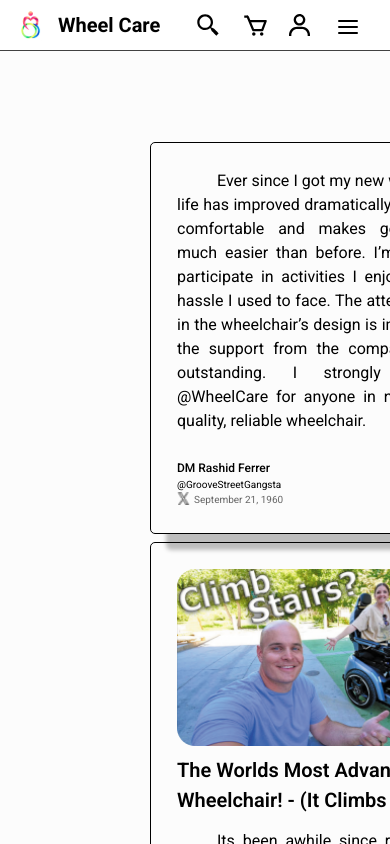
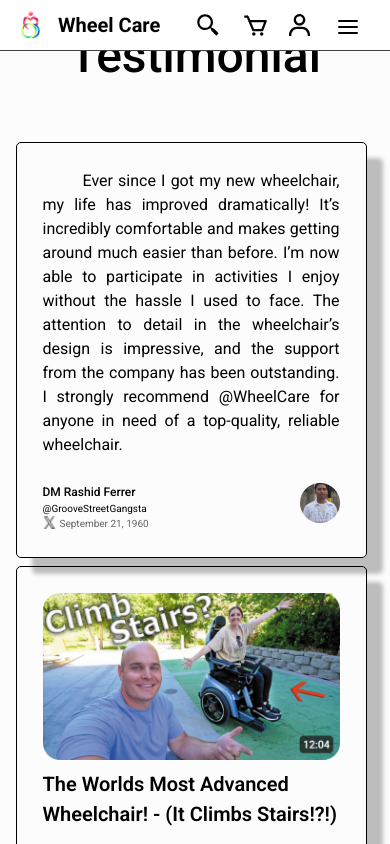
Before and after one commit to Fuz7/Wheel-Care, a React (Vite) app: page /testimonial in a window 390 px wide. Shown: the top 844 px of the page. Built offline with nearby package versions, Linux system fonts and the light colour scheme.

Commit message:
Make testimonial page responsive

```diff
--- a/src/components/Testimonial/Testimonial.jsx
+++ b/src/components/Testimonial/Testimonial.jsx
@@ -18,13 +18,14 @@
   }, []);
   return (
     <section
-      className="min-h-[900px] min-w-[1440px]
+      className="min-h-[900px] w-lvw
     max-w-[1440px] mt-5 flex flex-col mx-auto"
     >
       <h2 className="font-Roboto font-medium text-[48px] self-center">
         Testimonial
       </h2>
-      <div className="px-[150px] mt-[50px] mb-[100px] columns-3">
+      <div className="mx-auto gap-x-2 mt-[50px] w-fit  mb-[100px]
+      columns-1 lg:columns-2 xl:columns-3">
         <TestimonialCard
           pArray={[
             `Ever since I
@@ -201,8 +202,11 @@
   icon,
 }) {
   return (
+
+    <div>
+
     <div
-      className="inline-block min-w-[370px] max-w-[350px]
+      className=" inline-block w-[90lvw] max-w-[370px]
   border border-black shadow-[16px_16px_4px_rgba(0,0,0,0.25)]
   mr-2 mb-2 align-top rounded-[5px] transition-transform
   hover:translate-y-[-5px]
@@ -253,5 +257,6 @@
         </div>
       </div>
     </div>
+    </div>
   );
 }
```
